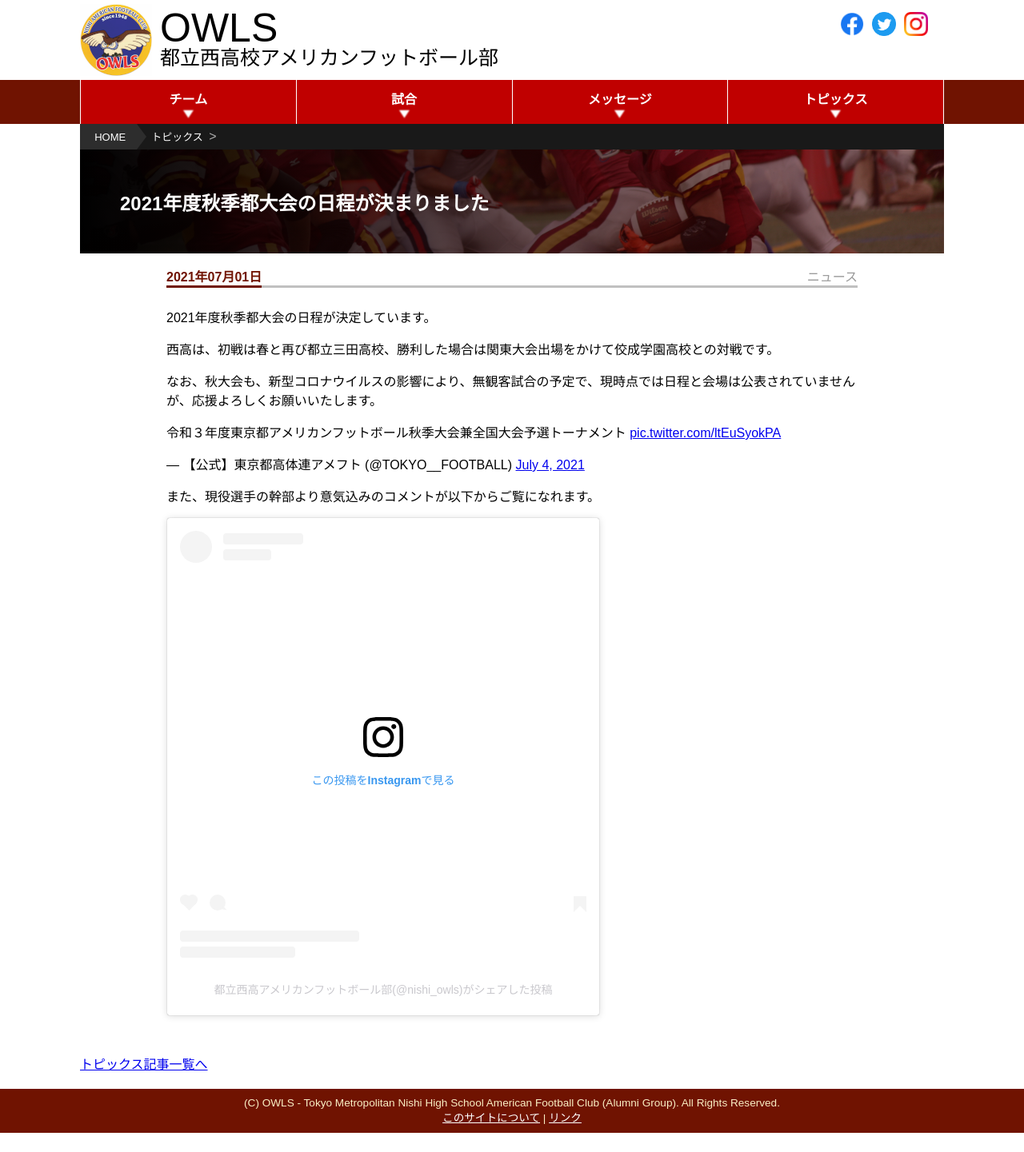
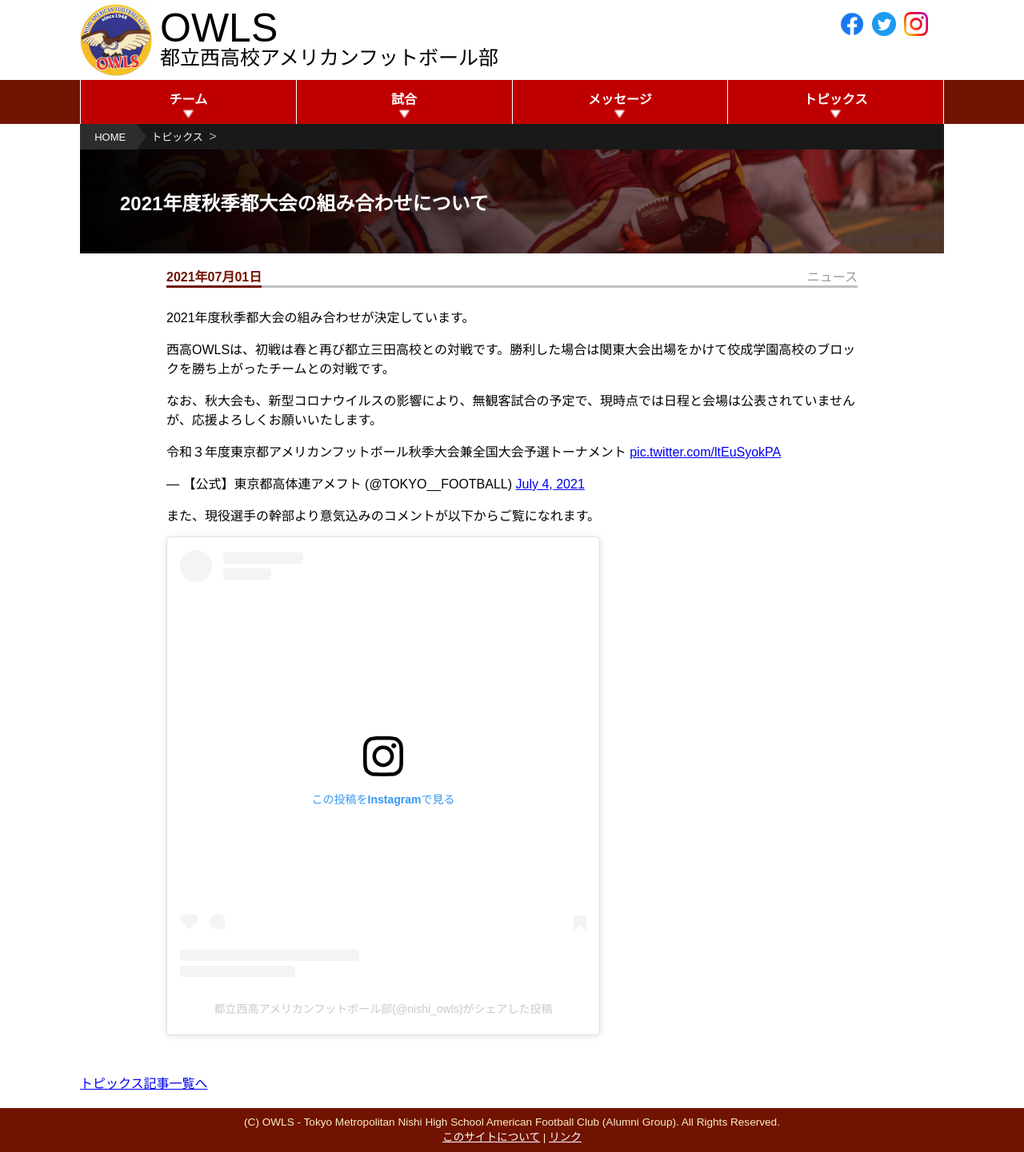
Before and after one commit to numa72/nishi-owls, a Jekyll site: the page built from _posts/2021/2021-07-01-fall-tokyo-games.md, in a window 1280 px wide. Shown: the whole page at 80% size. Built offline with Jekyll 4.4.1, drawn with Linux system fonts in a browser that asks for light colours; some web fonts are replaced; a script that is not in the unit is left out; comment, search, counter and statistics services are not loaded; before the commit the page ends 1417 px from its top, so only the background shows below that.

Commit message:
update game schedule post

```diff
--- a/_data/next-games.yml
+++ b/_data/next-games.yml
@@ -3,4 +3,4 @@
   start_at: ""
   place: 場所非公開
   vs: 都立三田
-  url: /topics/2021/07-01-spring-tokyo-games.html
+  url: /topics/2021/07-01-fall-tokyo-games.html
--- a/_posts/2021/2021-07-01-spring-tokyo-games.md
+++ b/_posts/2021/2021-07-01-fall-tokyo-games.md
@@ -1,11 +1,11 @@
 ---
 tags: news
-title: 2021年度秋季都大会の日程が決まりました
+title: 2021年度秋季都大会の組み合わせについて
 ---
 
-2021年度秋季都大会の日程が決定しています。
+2021年度秋季都大会の組み合わせが決定しています。
 
-西高は、初戦は春と再び都立三田高校、勝利した場合は関東大会出場をかけて佼成学園高校との対戦です。
+西高OWLSは、初戦は春と再び都立三田高校との対戦です。勝利した場合は関東大会出場をかけて佼成学園高校のブロックを勝ち上がったチームとの対戦です。
 
 なお、秋大会も、新型コロナウイルスの影響により、無観客試合の予定で、現時点では日程と会場は公表されていませんが、応援よろしくお願いいたします。
 
```
